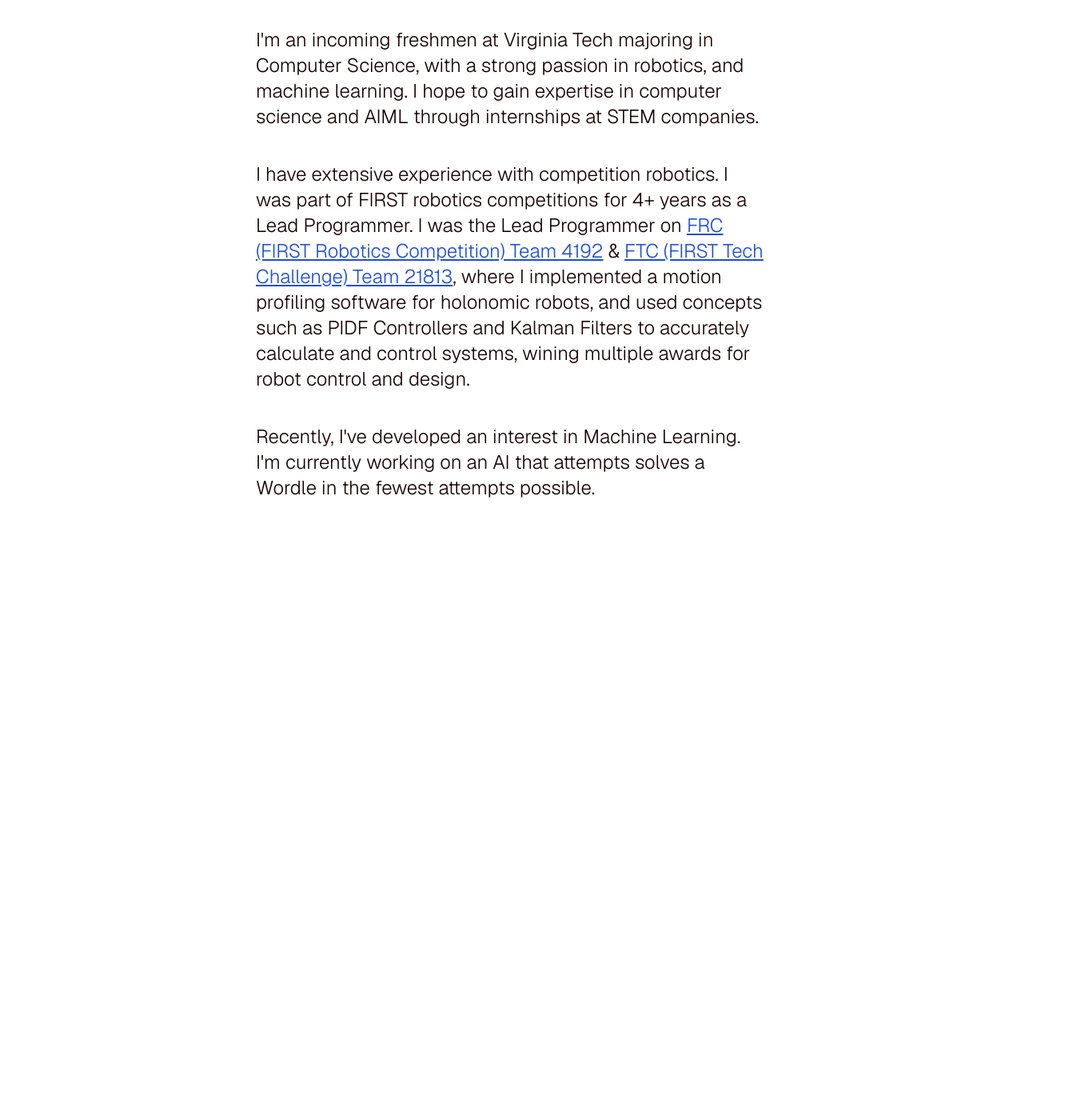
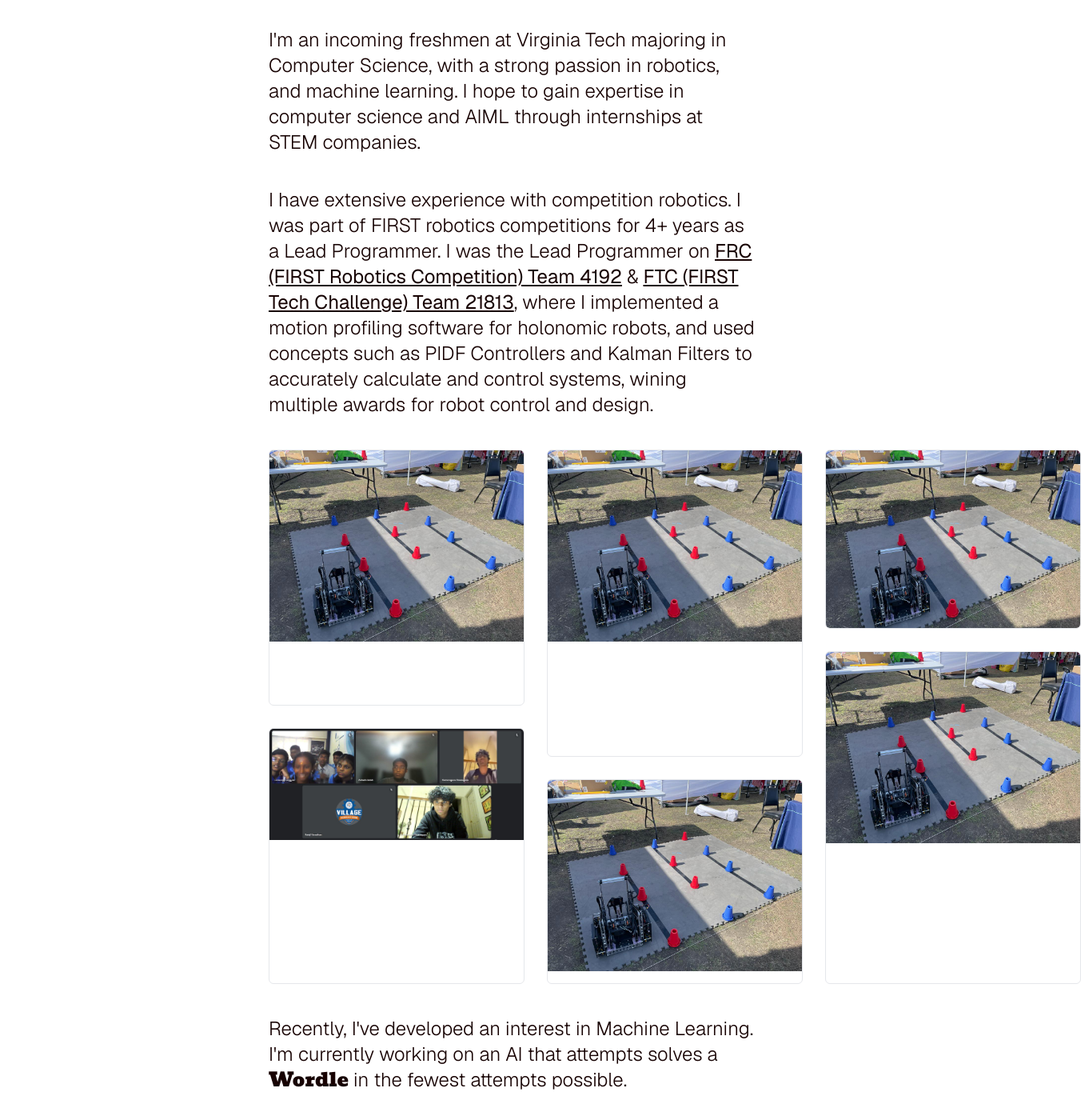
Before and after one commit to Ddundee/portfolio, a Next.js app: page / in a window 1280 px wide. Shown: the part 274-1674 px from the top of the page at 80% size, 1352 px wide, since content can reach past the window. Before the commit the page ends 900 px from the top, so only its background shows below. Built offline with nearby package versions, Linux system fonts and the light colour scheme.

Commit message:
added sum pics

```diff
--- a/app/page.js
+++ b/app/page.js
@@ -5,6 +5,12 @@
 import QuoteCard from "./components/quoteCard";
 import { motion } from "framer-motion";
 import Link from "next/link";
+import { Bevan } from "next/font/google";
+import Image from "next/image";
+import pic1 from "./../public/1.webp";
+import pic2 from "./../public/2.webp";
+
+const bevan = Bevan({ subsets: ["latin-ext"], weight: ["400"] });
 
 export default function Home() {
   const [pageLoaded, setPageLoaded] = useState(false);
@@ -24,7 +30,7 @@
         setTimeout(() => {
           handleToastDismiss();
           setPageLoaded(true);
-        },);
+        }, 1);
       } else {
         requestAnimationFrame(updateLoadingPercentage);
       }
@@ -50,20 +56,92 @@
             },
           }}
         />
-        <div className="w-3/6 text-[#170202]">
+        <div className="w-full md:w-3/6 px-4 text-[#170202]">
           <div className="">
-            <div className="flex my-24 text-2xl font-light gap-5">
-              <Link href={"/"}><p className="hover:text-opacity-55">home</p></Link>
-              <Link href={"/work"} className="">work</Link>
+            <div className="flex flex-wrap my-12 md:my-24 text-xl md:text-2xl font-light gap-5">
+              <Link href="/">
+                <p className="hover:text-opacity-55">home</p>
+              </Link>
+              <Link href="/work" className="">
+                work
+              </Link>
 
-              <a target="_blank" href="https://drive.google.com/file/d/1q4tTF27m2pFdxWP0s7qeozUpbjWhLuUg/view?usp=sharing" className="">resume &rarr;</a>
+              <a
+                target="_blank"
+                href="https://drive.google.com/file/d/1q4tTF27m2pFdxWP0s7qeozUpbjWhLuUg/view?usp=sharing"
+                className=""
+              >
+                resume &rarr;
+              </a>
             </div>
-            <h1 className="text-3xl font-semibold">Hey, I am Dhanush C.</h1>
-            <div className="w-full h-12" />
-            <div className="flex flex-col gap-10">
-              <p className="text-2xl font-light">I'm an incoming freshmen at Virginia Tech majoring in Computer Science, with a strong passion in robotics, and machine learning. I hope to gain expertise in computer science and AIML through internships at STEM companies.</p>
-              <p className="text-2xl font-light">I have extensive experience with competition robotics. I was part of FIRST robotics competitions for 4+ years as a Lead Programmer. I was the Lead Programmer on <a target="_blank" className="text-blue-700 underline hover:text-blue-700 duration-100" href="https://frc-events.firstinspires.org/team/4192">FRC (FIRST Robotics Competition) Team 4192</a> & <a target="_blank" className="text-blue-700 underline hover:text-blue-700 duration-100" href="https://ftc-events.firstinspires.org/team/21813">FTC (FIRST Tech Challenge) Team 21813</a>, where I implemented a motion profiling software for holonomic robots, and used concepts such as PIDF Controllers and Kalman Filters to accurately calculate and control systems, wining multiple awards for robot control and design.</p>
-              <p className="text-2xl font-light">Recently, I've developed an interest in Machine Learning. I'm currently working on an AI that attempts solves a Wordle in the fewest attempts possible.</p>
+            <h1 className="text-2xl md:text-3xl font-semibold">
+              Hey, I am Dhanush C.
+            </h1>
+            <div className="w-full h-8 md:h-12" />
+            <div className="flex flex-col gap-8 md:gap-10">
+              <p className="text-xl md:text-2xl font-light">
+                I'm an incoming freshmen at Virginia Tech majoring in Computer
+                Science, with a strong passion in robotics, and machine
+                learning. I hope to gain expertise in computer science and AIML
+                through internships at STEM companies.
+              </p>
+              <p className="text-xl md:text-2xl font-light">
+                I have extensive experience with competition robotics. I was
+                part of FIRST robotics competitions for 4+ years as a Lead
+                Programmer. I was the Lead Programmer on{" "}
+                <a
+                  target="_blank"
+                  className="font-normal underline"
+                  href="https://frc-events.firstinspires.org/team/4192"
+                >
+                  FRC (FIRST Robotics Competition) Team 4192
+                </a>{" "}
+                &{" "}
+                <a
+                  target="_blank"
+                  className="font-normal underline"
+                  href="https://ftc-events.firstinspires.org/team/21813"
+                >
+                  FTC (FIRST Tech Challenge) Team 21813
+                </a>
+                , where I implemented a motion profiling software for holonomic
+                robots, and used concepts such as PIDF Controllers and Kalman
+                Filters to accurately calculate and control systems, wining
+                multiple awards for robot control and design.
+              </p>
+              <div className="flex flex-col md:flex-row gap-7">
+                <div className="flex flex-col gap-7">
+                  <div className="w-full md:w-80 h-80 border rounded-[6px] hover:shadow-lg duration-1000 transition-all shadow-none overflow-hidden">
+                    <Image src={pic1} width={80 * 100} height={80 * 100} />
+                  </div>
+                  <div className="w-full md:w-80 h-80 border rounded-[6px] hover:shadow-lg duration-1000 transition-all shadow-none overflow-hidden">
+                    <Image src={pic2} width={80 * 100} height={80 * 100} />
+                  </div>
+                </div>
+                <div className="flex flex-col gap-7">
+                  <div className="w-full md:w-80 h-96 border rounded-[6px] hover:shadow-lg duration-1000 transition-all shadow-none overflow-hidden">
+                    <Image src={pic1} width={80 * 100} height={96 * 100} />
+                  </div>
+                  <div className="w-full md:w-80 h-64 border rounded-[6px] hover:shadow-lg duration-1000 transition-all shadow-none overflow-hidden">
+                    <Image src={pic1} width={80 * 100} height={64 * 100} />
+                  </div>
+                </div>
+                <div className="flex flex-col gap-7">
+                  <div className="w-full md:w-80 h-56 border rounded-[6px] hover:shadow-lg duration-1000 transition-all shadow-none overflow-hidden">
+                    <Image src={pic1} width={80 * 100} height={56 * 100} />
+                  </div>
+                  <div className="w-full md:w-80 h-[416px] border rounded-[6px] hover:shadow-lg duration-1000 transition-all shadow-none overflow-hidden">
+                    <Image src={pic1} width={80 * 92} height={80 * 100} />
+                  </div>
+                </div>
+              </div>
+              <p className="text-xl md:text-2xl font-light">
+                Recently, I've developed an interest in Machine Learning. I'm
+                currently working on an AI that attempts solves a{" "}
+                <span className={bevan.className}>Wordle</span> in the fewest
+                attempts possible.
+              </p>
+              <div className="w-full h-8 md:h-11" />
             </div>
           </div>
         </div>
@@ -124,14 +202,14 @@
 
 function ProgressBar({ percentage }) {
   return (
-    <div className="w-[579px]">
+    <div className="w-full md:w-[579px]">
       <motion.div
         initial={{ x: 0 }}
-        animate={{ x: (percentage / 100) * 531 }}
+        animate={{ x: (percentage / 100) * (window.innerWidth < 768 ? window.innerWidth - 48 : 531) }}
         transition={{ ease: "linear", duration: 0.5 }}
         className="w-12 h-12 rounded-full border-[#170202] border-[3px]"
       />
-      <div className="h-[3px] bg-[#170202] w-[579px] rounded-full" />
+      <div className="h-[3px] bg-[#170202] w-full md:w-[579px] rounded-full" />
     </div>
   );
 }
```
Also changed, not shown: public/1.webp (added), public/2.webp (added).
